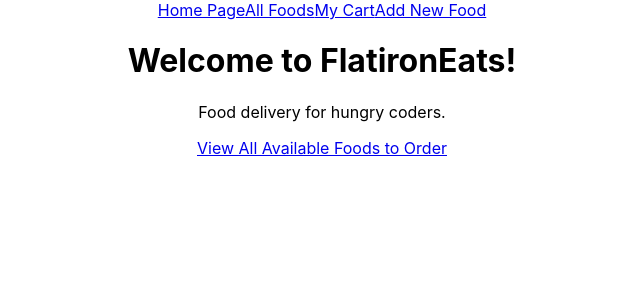
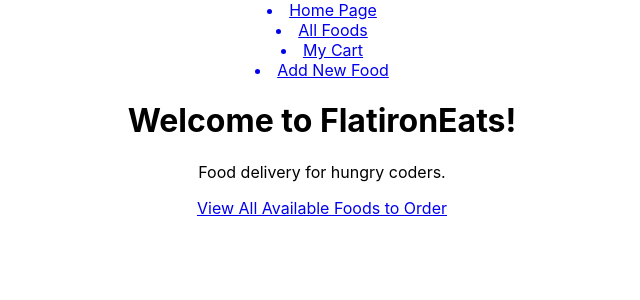
Before and after one commit to ellijs/phase2project-flatironeats, a React (Create React App) app: page / in a window 1280 px wide. Shown: the top 300 px of the page, without its empty margins (318-958 px from the left). Built offline with nearby package versions, Linux system fonts and the light colour scheme; data requests are answered from the project's data file.

Commit message:
Update NavBar.js

```diff
--- a/src/Components/NavBar.js
+++ b/src/Components/NavBar.js
@@ -3,22 +3,22 @@ import { NavLink } from 'react-router-dom';
 
 function NavBar(){
     return (
-        <nav>
+        <nav className="navigation">
             <NavLink
                 exact to="/">
-                Home Page
+                <li>Home Page</li>
             </NavLink>
             <NavLink
                 to="/foods">
-                All Foods
+                <li>All Foods</li>
             </NavLink>
             <NavLink
                 to="/cart">
-                My Cart
+                <li>My Cart</li>
             </NavLink>
             <NavLink
                 to="/foods/new">
-                Add New Food
+                <li>Add New Food</li>
             </NavLink>
         </nav>
     )
```
